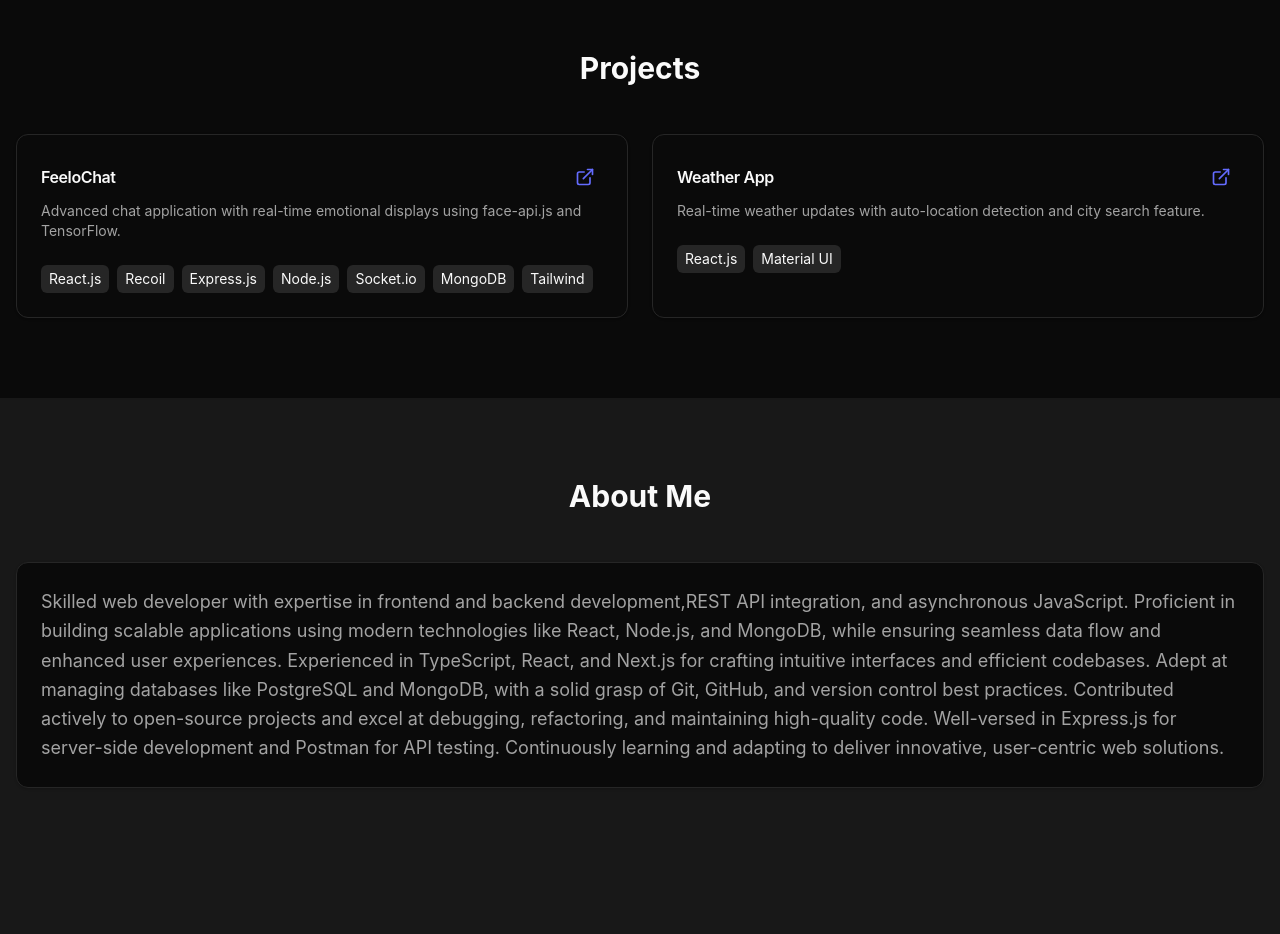
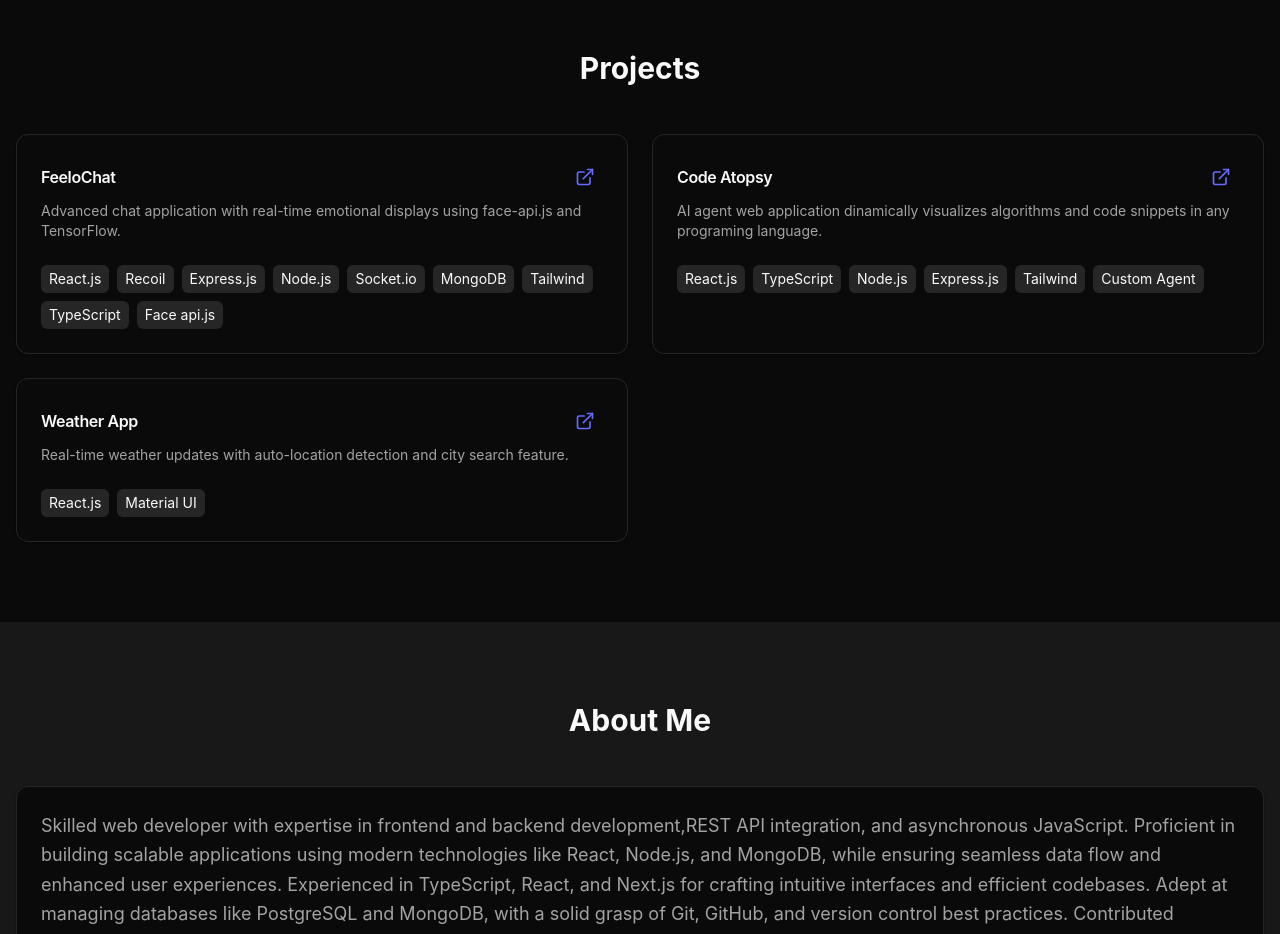
Before and after one commit to sahell0x/Portfolio, a React (Vite) app: page / in a window 1280 px wide. Shown: the part 1440-2374 px from the top of the page. Built offline with nearby package versions, Linux system fonts and the light colour scheme.

Commit message:
added code atopsy project

```diff
--- a/src/components/projects.tsx
+++ b/src/components/projects.tsx
@@ -13,14 +13,20 @@ export function Projects() {
     {
       title: 'FeeloChat',
       description: 'Advanced chat application with real-time emotional displays using face-api.js and TensorFlow.',
-      tech: ['React.js', 'Recoil', 'Express.js', 'Node.js', 'Socket.io', 'MongoDB', 'Tailwind'],
+      tech: ['React.js', 'Recoil', 'Express.js', 'Node.js', 'Socket.io', 'MongoDB', 'Tailwind', 'TypeScript', 'Face api.js'],
       link: 'https://feelochat.sahellx.site',
+    },
+    {
+      title: 'Code Atopsy',
+      description: 'AI agent web application dinamically visualizes algorithms and code snippets in any programing language.',
+      tech: ['React.js', 'TypeScript', 'Node.js', 'Express.js', 'Tailwind', 'Custom Agent'],
+      link: 'https://codeatopsy.sahellx.site',
     },
     {
       title: 'Weather App',
       description: 'Real-time weather updates with auto-location detection and city search feature.',
       tech: ['React.js', 'Material UI'],
-      link: 'https://weather.sahellx.site/',
+      link: 'https://weather.sahellx.site',
     },
   ];
 
```
